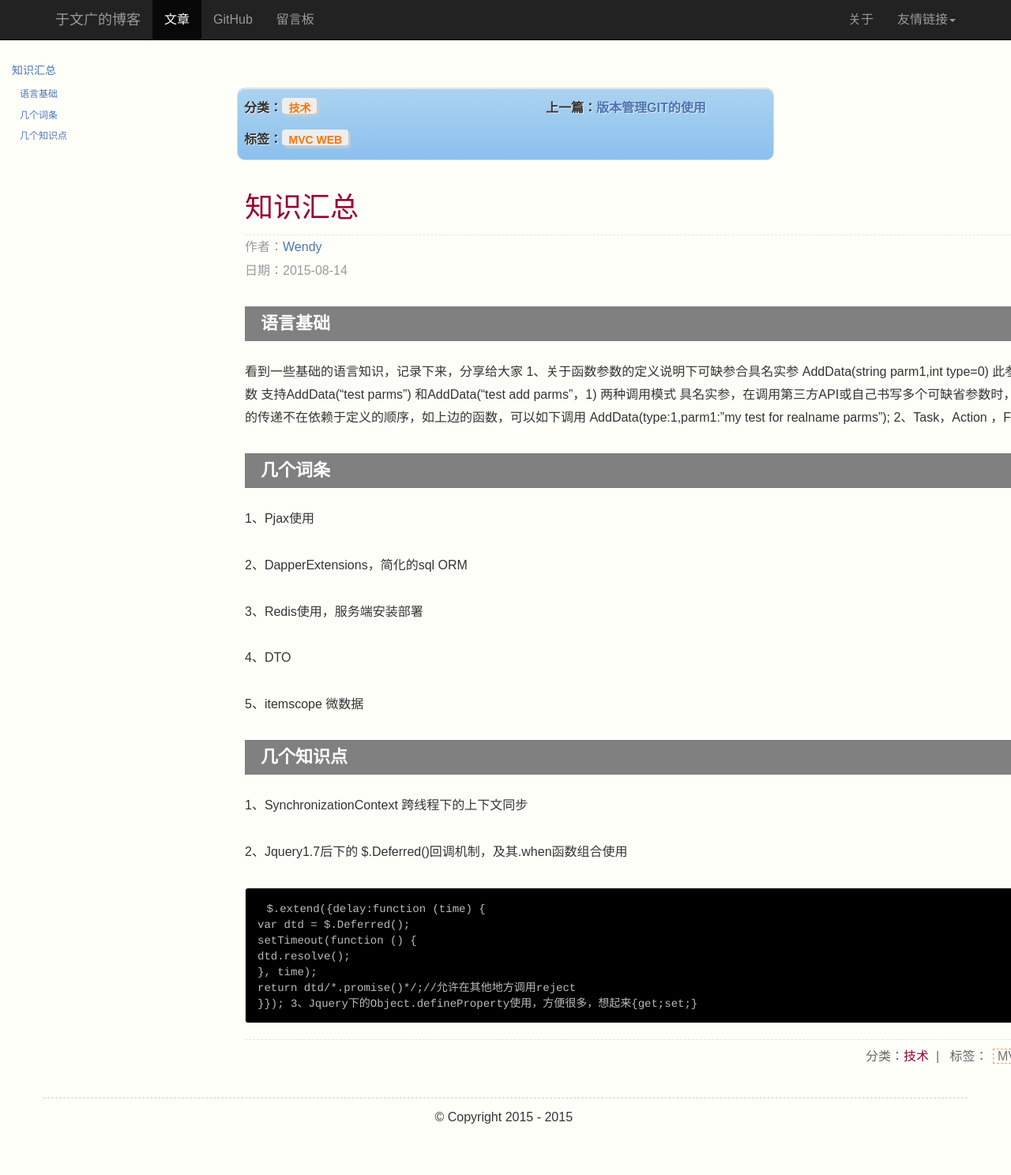
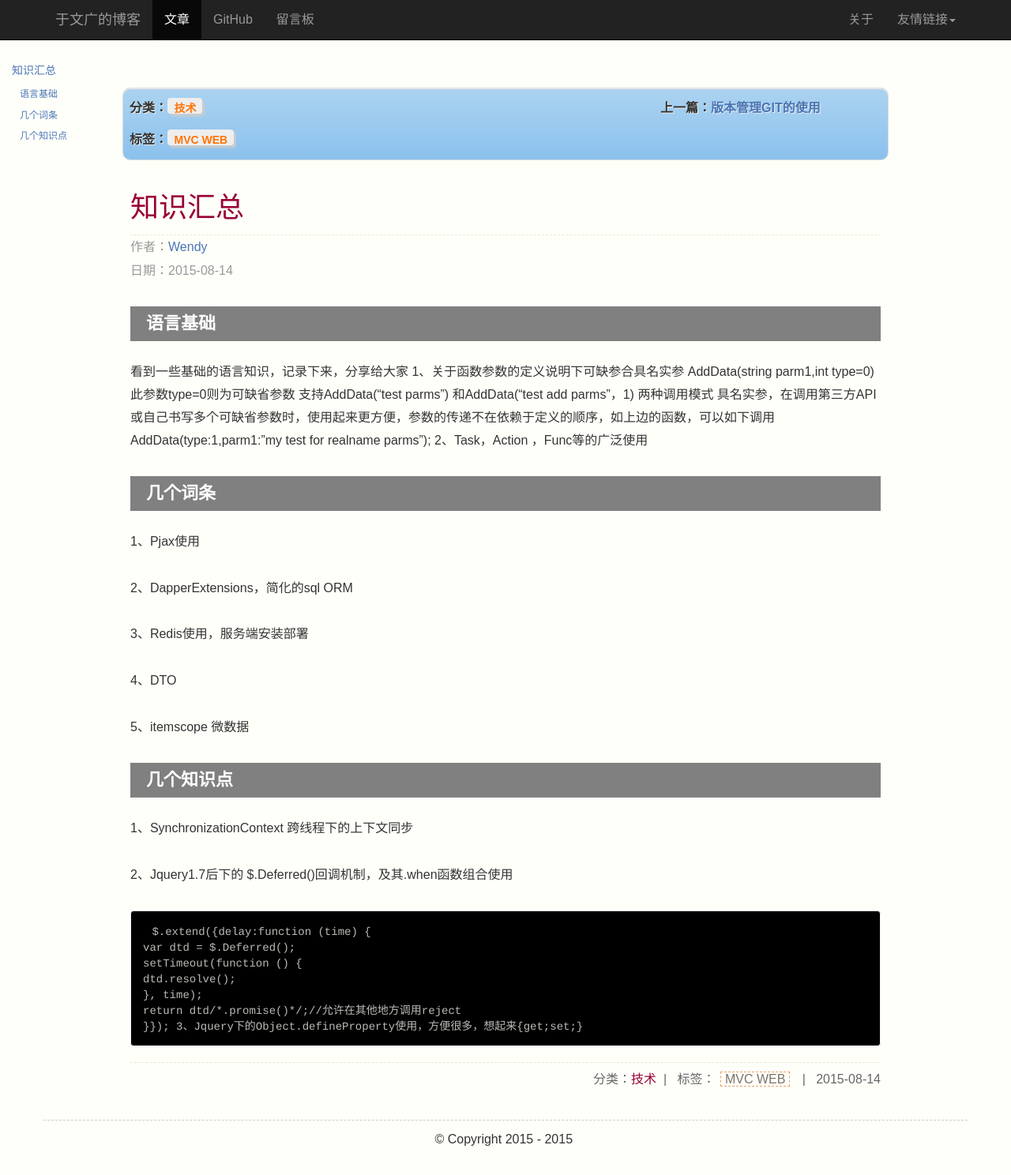
Before and after one commit to wendy369/wendy369.github.io, a Jekyll site: the page built from _posts/2015-08-14-001.md, in a window 1280 px wide. Shown: the whole page at 79% size. Built offline with Jekyll 4.4.1, drawn with Linux system fonts in a browser that asks for light colours; comment, search, counter and statistics services are not loaded; before the commit the page ends 1459 px from its top, so only the background shows below that.

Commit message:
完善样式

```diff
--- a/_layouts/post.md
+++ b/_layouts/post.md
@@ -31,7 +31,7 @@
 		</span>
 	</div>
 </div>
-<div class="container content">
+<div class="content">
 	<h1 class="post-title">{{ page.title }}</h1>
 	<div class="post-title-line"></div>
 	 <p class="entry-date">
--- a/css/default.css
+++ b/css/default.css
@@ -113,7 +113,7 @@
 
 
 
-#content {width:680px;margin:60px auto 20px;*padding-top:40px;min-height:400px;height:auto !important;height:400px;position:relative;}
+#content {width:970px;margin:60px auto 20px;*padding-top:40px;min-height:400px;height:auto !important;height:400px;position:relative;}
 
 /****************entry style**************/
 #content .entry{margin-bottom:55px;}
```
